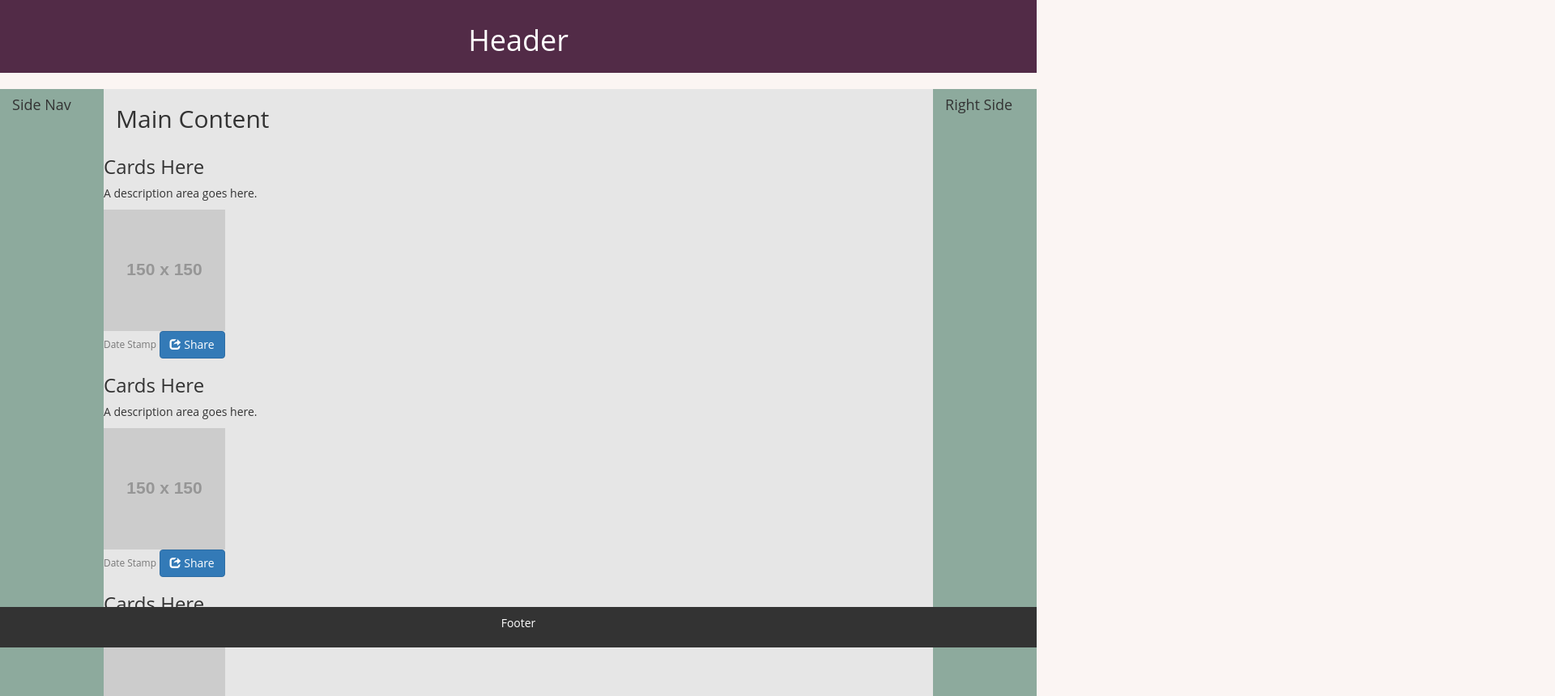
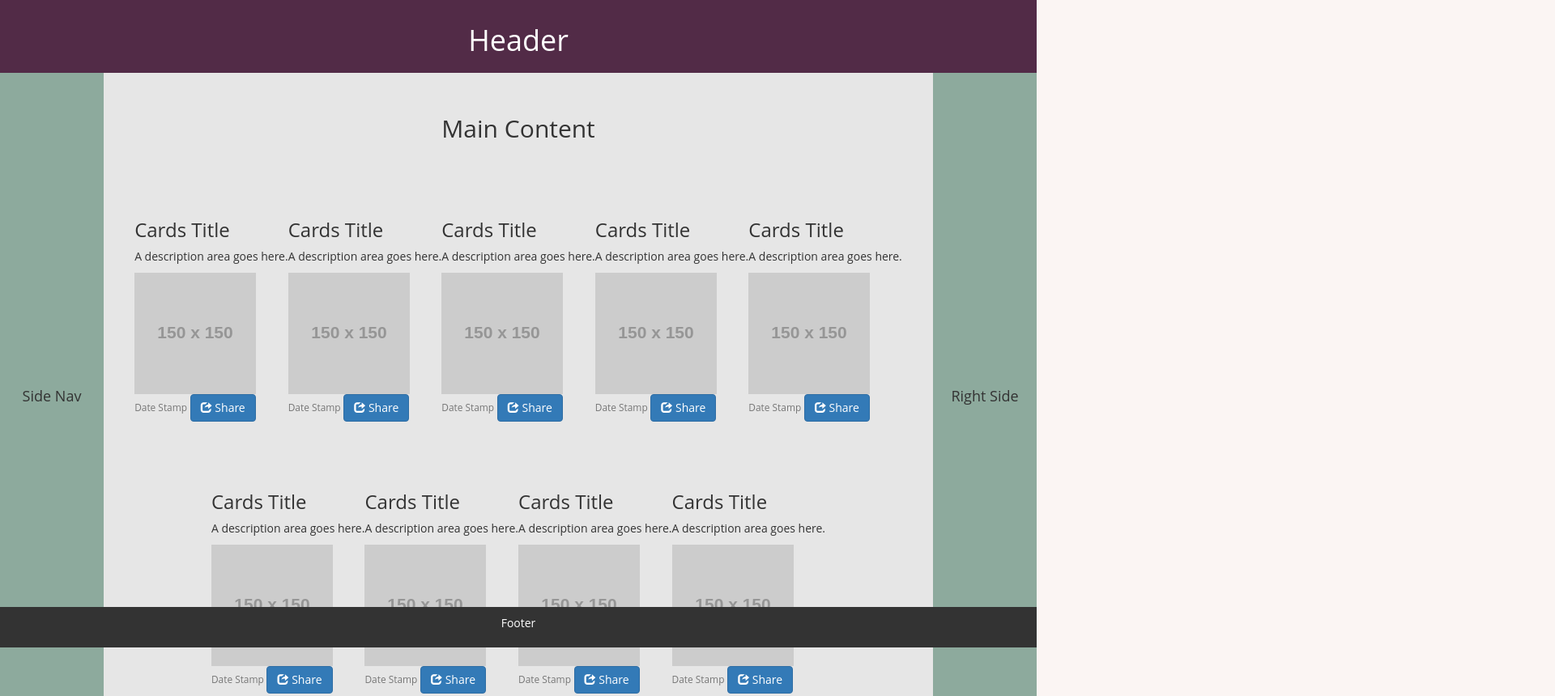
Before and after one commit to chaselikethebank/bootstrap-3.4.1-blindspots, a plain HTML site: page index.html in a window 1280 px wide. Shown: the top 860 px of the page at 81% size, 1920 px wide, since content can reach past the window. Drawn offline with nearby package versions, Linux system fonts and the light colour scheme; placeholder pictures from the web are drawn by us.

Commit message:
working through 3.4.1 and custom basics

```diff
--- a/index.html
+++ b/index.html
@@ -1,5 +1,6 @@
 <!DOCTYPE html>
 <html lang="en">
+
 <head>
   <meta charset="UTF-8">
   <meta name="viewport" content="width=device-width, initial-scale=1.0">
@@ -13,12 +14,15 @@
       background-color: #FBF5F3;
     }
 
-    .container {
+    /* Bootstrap Container */
+    .custom-container {
       max-width: 1200px;
       margin: 0 auto;
     }
 
-    header, footer {
+    /* Bootstrap Header and Footer Styling */
+    header,
+    footer {
       background-color: #333;
       color: #fff;
       text-align: center;
@@ -29,34 +33,60 @@
       background-color: #522B47;
     }
 
+    /* Bootstrap Main Styling */
     main {
       display: flex;
       justify-content: space-between;
       flex-wrap: wrap;
-      margin: 20px 0;
+      margin: auto;
     }
 
-    .side-nav, .right-side {
+    /* Bootstrap Side Nav Styling */
+    .side-nav,
+    .right-side {
       width: 10%;
       min-height: 100vh;
       background-color: #8DAA9D;
     }
 
+    /* Bootstrap Main Content Styling */
     .main-content {
       width: 80%;
       min-height: 100vh;
       background-color: #e6e6e6;
+      margin: auto;
+      display: flex;
+      flex-wrap: wrap;
+      align-items: center;
+      justify-content: center;
     }
 
+    .main-content h2 {
+      width: 100%;
+      /* Ensure the header takes full width */
+      text-align: center;
+      /* Center the header text */
+    }
+
+    /* Bootstrap Footer Positioning */
     footer {
       position: fixed;
       bottom: 0;
       width: 100%;
     }
 
-    /* Custom Grid System */
+    .vert-center {
+      display: flex;
+      align-items: center;
+      justify-content: center;
+      height: 100%;
+    }
+
+    /* Bootstrap Custom Grid System */
     @media (min-width: 768px) {
-      .side-nav, .right-side {
+
+      .side-nav,
+      .right-side {
         width: 15%;
       }
 
@@ -80,43 +110,50 @@
     }
   </style>
 </head>
+
 <body>
 
   <header>
-    <div class="container">
+    <div class="custom-container">
       <h1>Header</h1>
     </div>
   </header>
+<!-- end header nav -->
+<!-- main body section starts -->
+  <main>
+    <nav class="side-nav custom-container">
+      <div class="vert-center">
 
-  <main>
-    <nav class="side-nav">
-      <div class="container">
         <h4>Side Nav</h4>
-        <!-- Add your navigation content here -->
-      </div>
+        </div>
     </nav>
 
     <article class="main-content p-4">
-      <div class="container">
-        <h2>Main Content</h2>
-        <!-- Add your main content here -->
+      <h2>Main Content</h2>
+
+      <div class="custom-container">
       </div>
     </article>
 
-    <aside class="right-side">
-      <div class="container">
+    <aside class="custom-container right-side">
+      <div class="vert-center">
         <h4>Right Side</h4>
-        <!-- Add your aside content here -->
       </div>
     </aside>
   </main>
 
+<!-- end main body section -->
+
+<!-- start the footer -->
   <footer>
-    <div class="container">
+    <div class="custom-container">
       <p>Footer</p>
     </div>
   </footer>
 
+<!-- end the footer section -->
+
+<!-- js script starts -->
   <script>
     // JS logic to generate cards
     document.addEventListener("DOMContentLoaded", function () {
@@ -128,13 +165,13 @@
         card.className = "card custom-card";
         card.innerHTML = `
           <div class="card-header">
-            <h3>Cards Here</h3>
+            <h3>Cards Title</h3>
           </div>
-          <div class="card-body">
+          <div class="card-body p-3">
             <p class="card-text">A description area goes here.</p>
             <img src="https://via.placeholder.com/150" alt="Image Placeholder" class="img-fluid">
           </div>
-          <div class="card-footer">
+          <div class="card-footer p-4">
             <small class="text-muted">Date Stamp</small>
             <a href="#" class="btn btn-primary float-right"><i class="glyphicon glyphicon-share"></i> Share</a>
           </div>
@@ -145,4 +182,5 @@
   </script>
 
 </body>
+
 </html>
```
